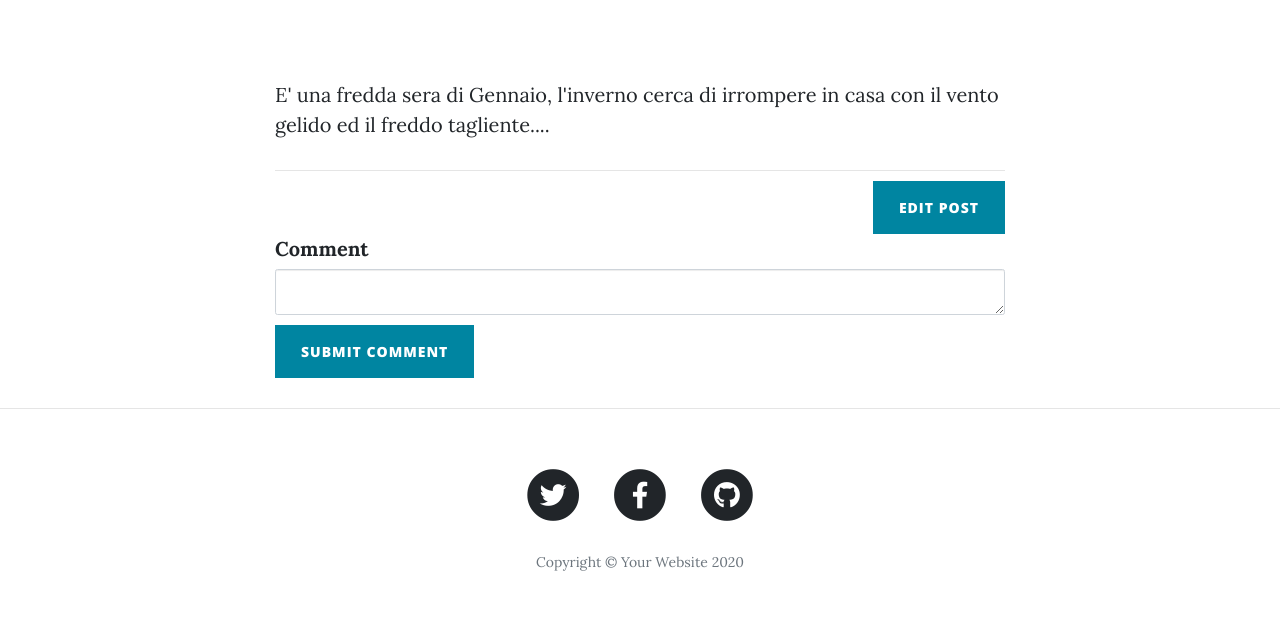
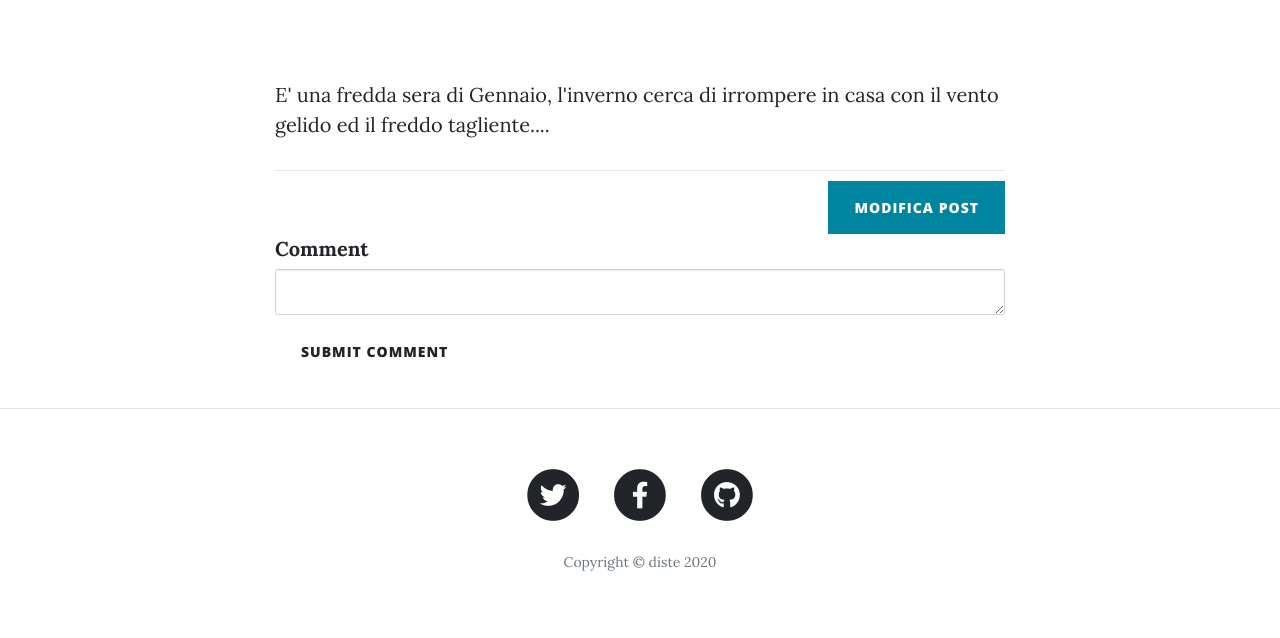
Before and after one commit to disteandre/diste_blog, a Flask app: page /post/1 in a window 1280 px wide. Shown: the part 561-1199 px from the top of the page. Run offline with Flask 2, Linux system fonts and the light colour scheme; a user stored in the database is signed in; data comes from the database, SQL or seed files in the repository; some libraries are stand-ins or nearby versions.

Commit message:
translate

```diff
--- a/templates/footer.html
+++ b/templates/footer.html
@@ -29,7 +29,7 @@
               </a>
             </li>
           </ul>
-          <p class="copyright text-muted">Copyright &copy; Your Website 2020</p>
+          <p class="copyright text-muted">Copyright &copy; diste 2020</p>
         </div>
       </div>
     </div>
--- a/templates/login.html
+++ b/templates/login.html
@@ -12,7 +12,7 @@
         <div class="col-lg-8 col-md-10 mx-auto">
           <div class="page-heading">
             <h1>Log In</h1>
-            <span class="subheading">Welcome Back!</span>
+            <span class="subheading">Bentornato</span>
           </div>
         </div>
       </div>
@@ -30,7 +30,7 @@
           {% endfor %}
         {% endif %}
       {% endwith %}
-        {{ wtf.quick_form(form, novalidate=True, button_map={"submit": "primary"}) }}
+        {{ wtf.quick_form(form, novalidate=True, button_map={"invia": "primary"}) }}
       </div>
     </div>
   </div>
--- a/templates/make-post.html
+++ b/templates/make-post.html
@@ -27,7 +27,7 @@
       <div class="col-lg-8 col-md-10 mx-auto">
         {{ ckeditor.load() }}
         {{ ckeditor.config(name='body') }}
-        {{ wtf.quick_form(form, novalidate=True, button_map={"submit": "primary"}) }}
+        {{ wtf.quick_form(form, novalidate=True, button_map={"invia": "primary"}) }}
       </div>
     </div>
   </div>
--- a/templates/post.html
+++ b/templates/post.html
@@ -31,7 +31,7 @@
                 <hr>
                 {% if current_user.id == 1 %}
                 <div class="clearfix">
-                    <a class="btn btn-primary float-right" href="{{url_for('edit_post', post_id=post.id)}}">Edit
+                    <a class="btn btn-primary float-right" href="{{url_for('edit_post', post_id=post.id)}}">Modifica
                         Post</a>
                 </div>
                 {% endif %}
@@ -41,7 +41,7 @@
 
                 {{ ckeditor.load() }}
                 {{ ckeditor.config(name='comment_text') }}
-                {{ wtf.quick_form(form, novalidate=True, button_map={"submit": "primary"}) }}
+                {{ wtf.quick_form(form, novalidate=True, button_map={"invia": "primary"}) }}
 
 
                 <div class="col-lg-8 col-md-10 mx-auto comment">
```
Also changed, not shown: templates/contact.html (+4 -4 lines).
